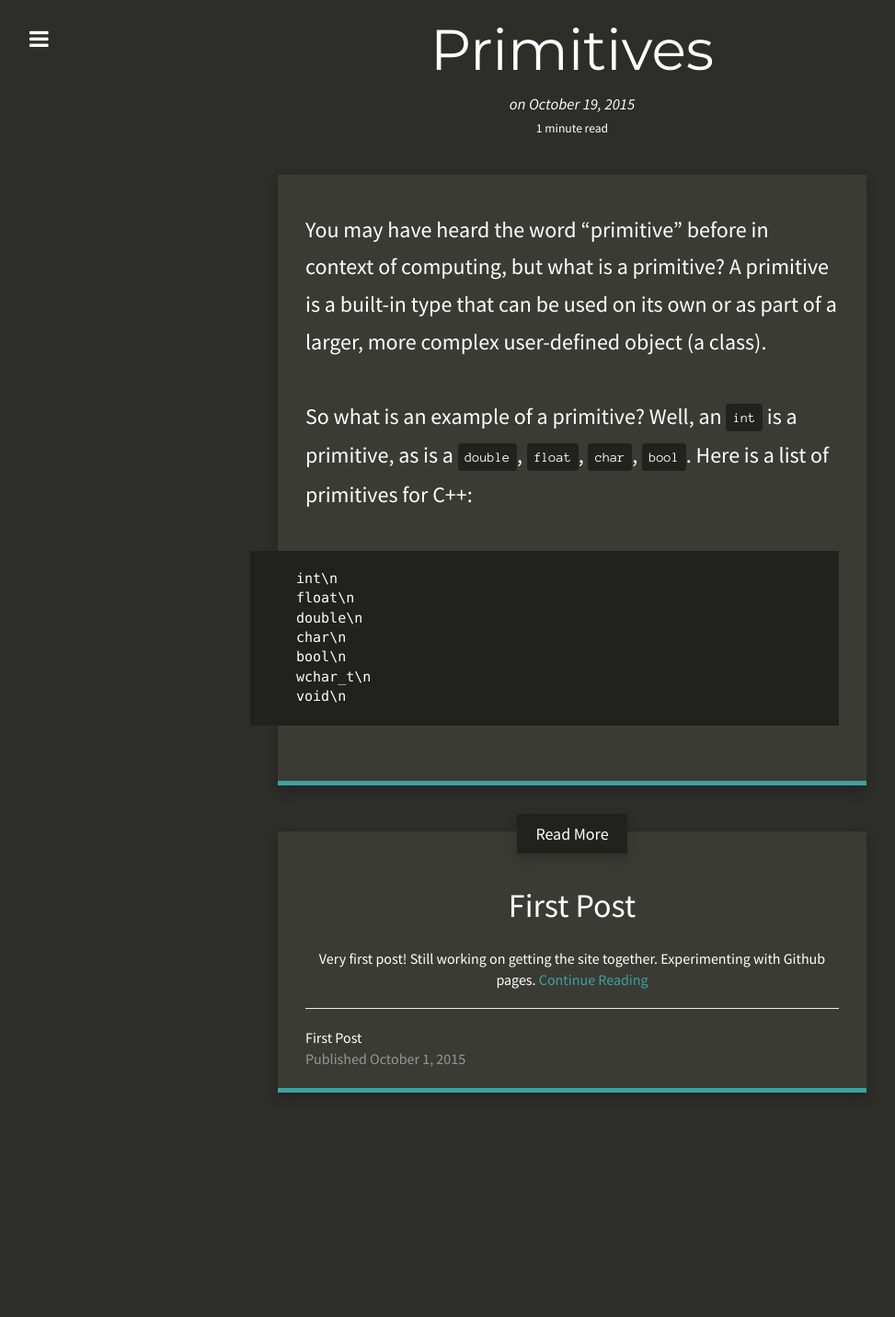
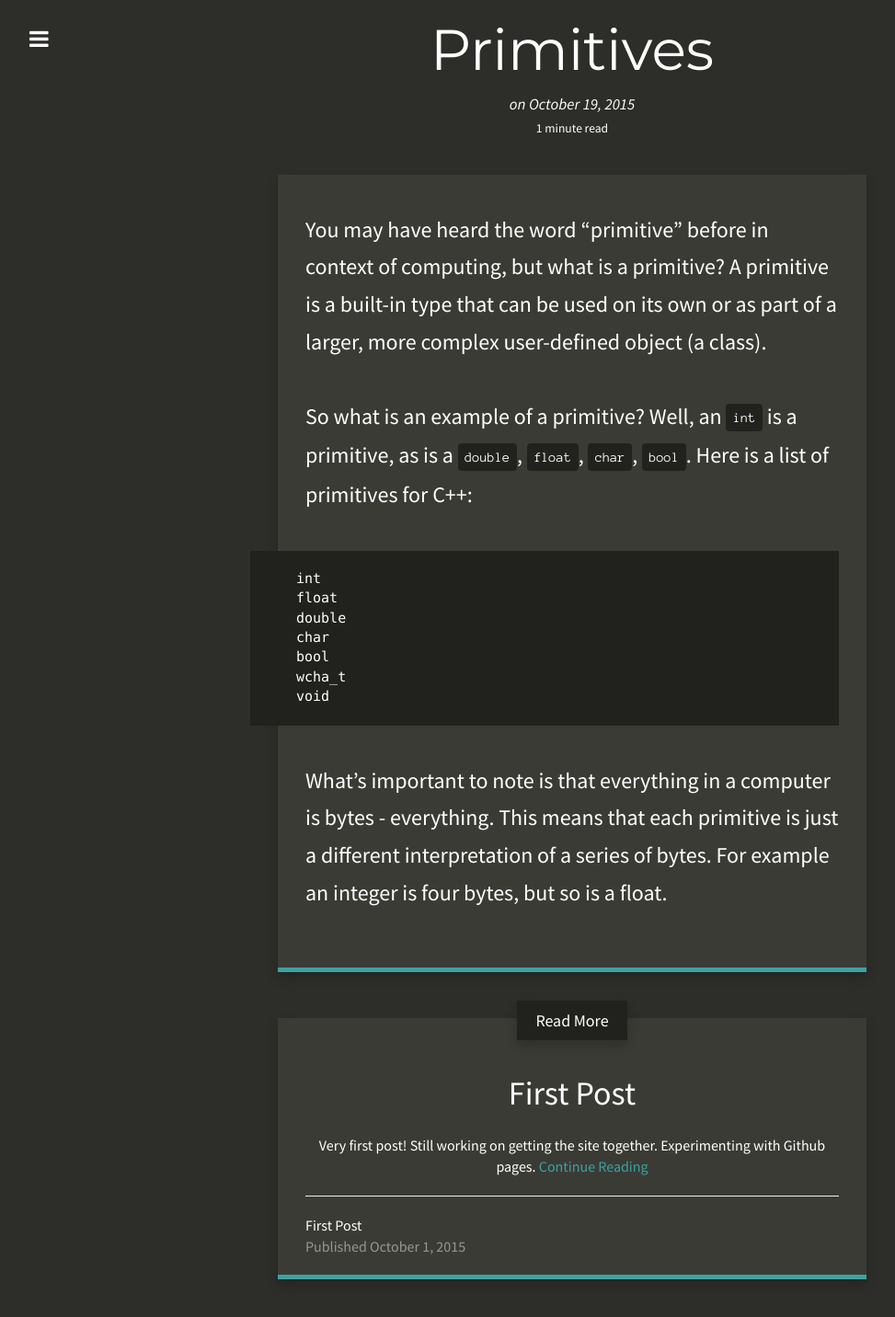
Before and after one commit to esquireatlarge/esquireatlarge.github.io, a Jekyll site: the page built from _posts/2015-10-19-primitives.md, in a window 1280 px wide. Shown: the whole page at 92% size, without its empty margins (18-991 px from the left). Built offline with Jekyll 4.4.1, drawn with Linux system fonts in a browser that asks for light colours; nearby versions of some CDN libraries; Markdown is read by kramdown in place of the engine named in the settings; before the commit the page ends 1229 px from its top, so only the background shows below that.

Commit message:
Update 2015-10-19-primitives.md

````diff
--- a/_posts/2015-10-19-primitives.md
+++ b/_posts/2015-10-19-primitives.md
@@ -10,12 +10,15 @@ A primitive is a built-in type that can be used on its own or as part of a large
 So what is an example of a primitive?
 Well, an `int` is a primitive, as is a `double`, `float`, `char`, `bool`.
 Here is a list of primitives for C++:
+
 ```cpp
-int\n
-float\n
-double\n
-char\n
-bool\n
-wchar_t\n
-void\n
+int
+float
+double
+char
+bool
+wcha_t
+void
 ```
+
+What's important to note is that everything in a computer is bytes - everything.  This means that each primitive is just a different interpretation of a series of bytes.  For example an integer is four bytes, but so is a float.
````
